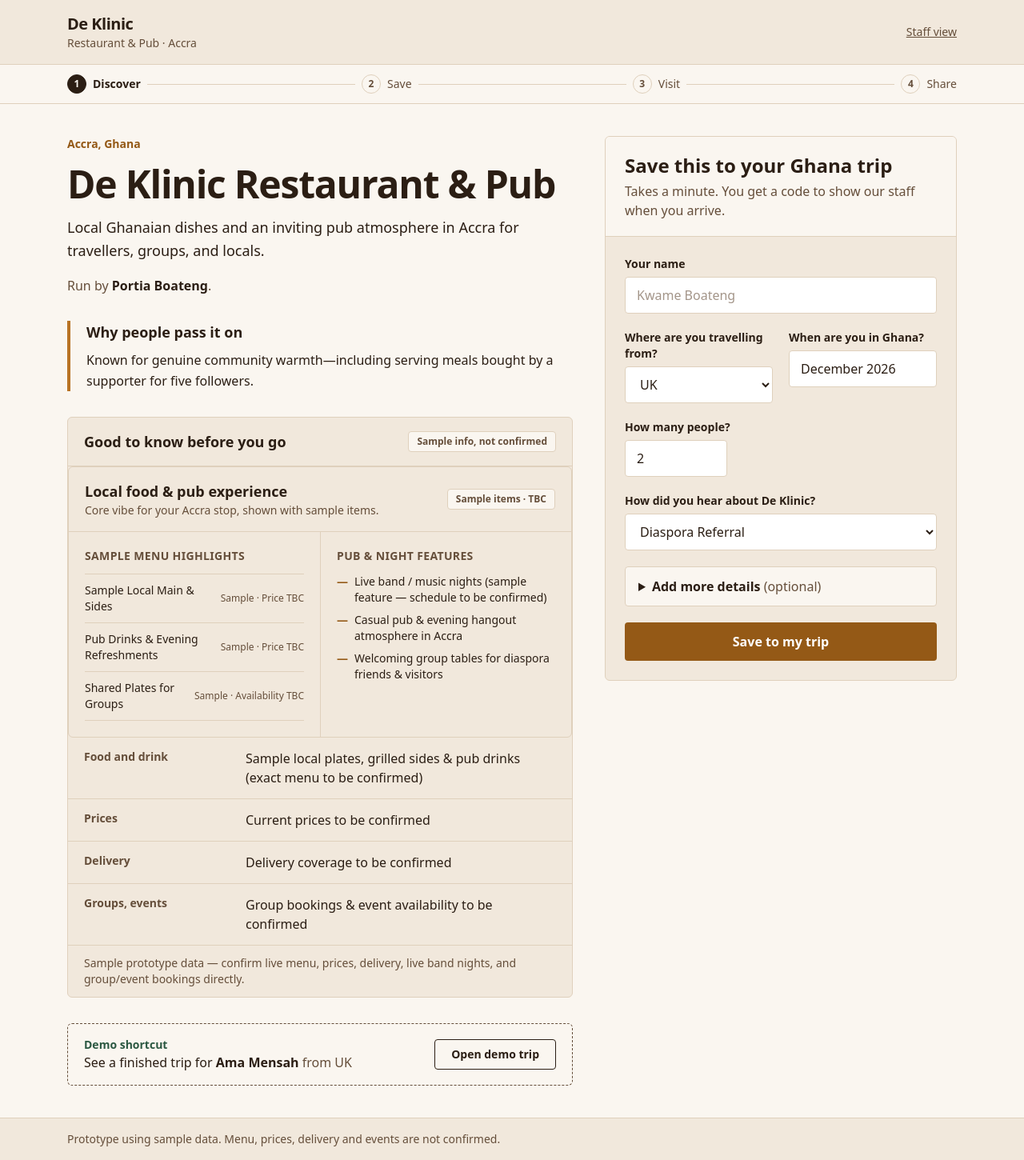
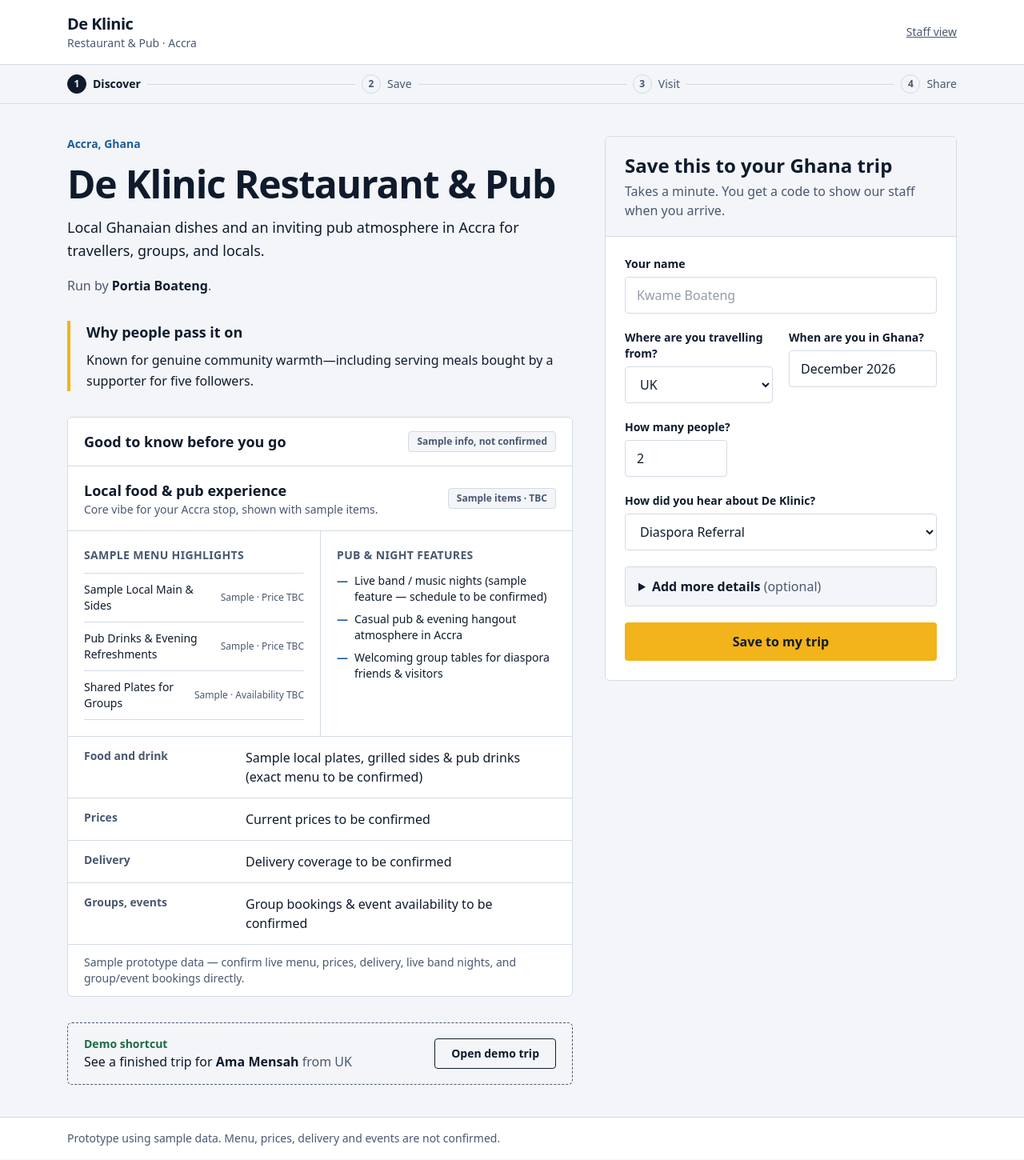
Before and after one commit to Nuel-Agyei/deklinic, a Laravel app: page /discover in a window 1280 px wide. Shown: the whole page at 80% size. Run offline with Laravel 12, Linux system fonts and the light colour scheme; data comes from the database, SQL or seed files in the repository; some libraries are stand-ins or nearby versions.

Commit message:
final UI tweaks

```diff
--- a/resources/views/journey/discover.blade.php
+++ b/resources/views/journey/discover.blade.php
@@ -9,7 +9,7 @@
         {{-- LEFT: what is this place? --}}
         <div class="space-y-8 lg:col-span-7">
             <section class="space-y-4">
-                <p class="text-sm font-semibold text-ochreDark">{{ $venue->city }}, {{ $venue->country }}</p>
+                <p class="text-sm font-semibold text-link">{{ $venue->city }}, {{ $venue->country }}</p>
 
                 <h1 class="text-4xl font-bold leading-tight tracking-tight sm:text-5xl">
                     {{ $venue->name }}
@@ -19,12 +19,12 @@
                     {{ $venue->summary }}
                 </p>
 
-                <p class="text-base text-umber">
+                <p class="text-base text-muted">
                     Run by <span class="font-semibold text-ink">{{ $venue->owner_name }}</span>.
                 </p>
             </section>
 
-            <section class="border-l-4 border-ochre pl-5">
+            <section class="border-l-4 border-gold pl-5">
                 <h2 class="text-lg font-bold">Why people pass it on</h2>
                 <p class="mt-2 text-base leading-relaxed">
                     {{ $venue->community_story }}
@@ -42,9 +42,9 @@
             @endphp
 
             <section class="panel">
-                <div class="flex flex-wrap items-center justify-between gap-2 border-b border-parchment px-5 py-4">
+                <div class="flex flex-wrap items-center justify-between gap-2 border-b border-edge px-5 py-4">
                     <h2 class="text-lg font-bold">Good to know before you go</h2>
-                    <span class="rounded border border-parchment bg-cream px-2.5 py-1 text-xs font-semibold text-umber">
+                    <span class="rounded border border-edge bg-paper px-2.5 py-1 text-xs font-semibold text-muted">
                         Sample info, not confirmed
                     </span>
                 </div>
@@ -53,66 +53,66 @@
                     $sampleMenu = $details['sample_menu'] ?? [];
                 @endphp
 
-                <section class="panel">
-                    <div class="flex flex-wrap items-center justify-between gap-2 border-b border-parchment px-5 py-4">
+                <div>
+                    <div class="flex flex-wrap items-center justify-between gap-2 border-b border-edge px-5 py-4">
                         <div>
                             <h2 class="text-lg font-bold">Local food &amp; pub experience</h2>
-                            <p class="text-sm text-umber">Core vibe for your Accra stop, shown with sample items.</p>
+                            <p class="text-sm text-muted">Core vibe for your Accra stop, shown with sample items.</p>
                         </div>
-                        <span class="rounded border border-parchment bg-cream px-2.5 py-1 text-xs font-semibold text-umber">
+                        <span class="rounded border border-edge bg-paper px-2.5 py-1 text-xs font-semibold text-muted">
                             Sample items · TBC
                         </span>
                     </div>
 
-                    <div class="grid grid-cols-1 divide-y divide-parchment md:grid-cols-2 md:divide-x md:divide-y-0">
+                    <div class="grid grid-cols-1 divide-y divide-edge md:grid-cols-2 md:divide-x md:divide-y-0">
                         <div class="p-5 space-y-3">
-                            <h3 class="text-sm font-bold uppercase tracking-wide text-umber">Sample menu highlights</h3>
-                            <ul class="divide-y divide-parchment border-y border-parchment text-sm">
+                            <h3 class="text-sm font-bold uppercase tracking-wide text-muted">Sample menu highlights</h3>
+                            <ul class="divide-y divide-edge border-y border-edge text-sm">
                                 @foreach ($sampleMenu as $item)
                                     <li class="py-2.5 flex items-center justify-between gap-3">
                                         <span class="font-medium text-ink">{{ $item['name'] }}</span>
-                                        <span class="text-xs text-umber shrink-0">{{ $item['status'] }}</span>
+                                        <span class="text-xs text-muted shrink-0">{{ $item['status'] }}</span>
                                     </li>
                                 @endforeach
                             </ul>
                         </div>
 
                         <div class="p-5 space-y-3">
-                            <h3 class="text-sm font-bold uppercase tracking-wide text-umber">Pub &amp; night features</h3>
+                            <h3 class="text-sm font-bold uppercase tracking-wide text-muted">Pub &amp; night features</h3>
                             <ul class="space-y-2 text-sm text-ink">
                                 @foreach ($pubFeatures as $feature)
                                     <li class="flex items-start gap-2">
-                                        <span class="font-bold text-ochreDark">—</span>
+                                        <span class="font-bold text-link">—</span>
                                         <span>{{ $feature }}</span>
                                     </li>
                                 @endforeach
                             </ul>
                         </div>
                     </div>
-                </section>
+                </div>
 
-                <dl class="divide-y divide-parchment">
+                <dl class="divide-y divide-edge border-t border-edge">
                     @foreach ($rows as $term => $value)
                         <div class="grid grid-cols-1 gap-1 px-5 py-3.5 sm:grid-cols-3 sm:gap-4">
-                            <dt class="text-sm font-semibold text-umber">{{ $term }}</dt>
+                            <dt class="text-sm font-semibold text-muted">{{ $term }}</dt>
                             <dd class="text-base sm:col-span-2">{{ $value }}</dd>
                         </div>
                     @endforeach
                 </dl>
 
                 @if (!empty($details['data_note']))
-                    <p class="border-t border-parchment px-5 py-3 text-sm text-umber">{{ $details['data_note'] }}</p>
+                    <p class="border-t border-edge px-5 py-3 text-sm text-muted">{{ $details['data_note'] }}</p>
                 @endif
             </section>
 
             @if ($demoVisit)
                 <section
-                    class="flex flex-col gap-3 rounded-md border border-dashed border-umber px-5 py-4 sm:flex-row sm:items-center sm:justify-between">
+                    class="flex flex-col gap-3 rounded-md border border-dashed border-muted px-5 py-4 sm:flex-row sm:items-center sm:justify-between">
                     <div>
-                        <p class="text-sm font-bold text-forest">Demo shortcut</p>
+                        <p class="text-sm font-bold text-ok">Demo shortcut</p>
                         <p class="text-base">
                             See a finished trip for <span class="font-semibold">{{ $demoVisit->guest_name }}</span>
-                            <span class="text-umber">from {{ $demoVisit->origin_region }}</span>
+                            <span class="text-muted">from {{ $demoVisit->origin_region }}</span>
                         </p>
                     </div>
                     <a href="{{ route('itinerary.show', $demoVisit->token) }}"
@@ -128,9 +128,9 @@
             <form action="{{ route('itinerary.store') }}" method="POST" class="panel overflow-hidden">
                 @csrf
 
-                <div class="border-b border-parchment bg-cream px-6 py-5">
+                <div class="border-b border-edge bg-paper px-6 py-5">
                     <h2 class="text-2xl font-bold">Save this to your Ghana trip</h2>
-                    <p class="mt-1 text-base text-umber">
+                    <p class="mt-1 text-base text-muted">
                         Takes a minute. You get a code to show our staff when you arrive.
                     </p>
                 </div>
@@ -179,13 +179,13 @@
                     </div>
 
                     {{-- Optional extras stay out of the way until wanted --}}
-                    <details class="group rounded border border-parchment bg-cream"
+                    <details class="group rounded border border-edge bg-paper"
                         @if (old('discovery_label') || old('guest_contact') || old('trip_note')) open @endif>
-                        <summary class="cursor-pointer select-none px-4 py-3 text-base font-semibold hover:text-ochreDark">
-                            Add more details <span class="font-normal text-umber">(optional)</span>
+                        <summary class="cursor-pointer select-none px-4 py-3 text-base font-semibold hover:text-link">
+                            Add more details <span class="font-normal text-muted">(optional)</span>
                         </summary>
 
-                        <div class="space-y-5 border-t border-parchment p-4">
+                        <div class="space-y-5 border-t border-edge p-4">
                             <div>
                                 <label for="discovery_label" class="label">Who or what told you about us?</label>
                                 <input id="discovery_label" name="discovery_label" type="text"
@@ -198,17 +198,18 @@
                                 <input id="guest_contact" name="guest_contact" type="text" autocomplete="email"
                                     value="{{ old('guest_contact') }}" placeholder="kwame@example.com" class="field">
                             </div>
-                            <div class="mb-2 flex flex-wrap gap-2">
+                            <div>
+                                <label for="trip_note" class="label">Anything we should know?</label>
+                            <div class="mt-2 flex flex-wrap gap-2">
                                 @foreach (['Local food', 'Pub & drinks', 'Live band night', 'Group table'] as $tag)
                                     <button type="button"
                                         onclick="const el = document.getElementById('trip_note'); el.value = el.value ? el.value + ', ' + '{{ $tag }}' : 'Interested in: {{ $tag }}';"
-                                        class="rounded border border-parchment bg-white px-2.5 py-1 text-xs font-semibold text-ink hover:border-ink">
+                                        class="rounded border border-edge bg-white px-2.5 py-1 text-xs font-semibold text-ink hover:border-ink">
                                         + {{ $tag }}
                                     </button>
                                 @endforeach
                             </div>
-                            <div>
-                                <label for="trip_note" class="label">Anything we should know?</label>
+
                                 <textarea id="trip_note" name="trip_note" rows="3"
                                     placeholder="Arriving mid-December, planning dinner with friends." class="field">{{ old('trip_note') }}</textarea>
                             </div>
--- a/resources/views/layouts/app.blade.php
+++ b/resources/views/layouts/app.blade.php
@@ -10,15 +10,15 @@
             theme: {
                 extend: {
                     colors: {
-                        cream: '#FAF6F0',
-                        sand: '#F1E8DC',
-                        parchment: '#DFD0BC',
-                        ink: '#2B1E14',
-                        umber: '#654E3A',
-                        ochre: '#B87324',
-                        ochreDark: '#945916',
-                        forest: '#2B5842',
-                        forestTint: '#E5EFE9',
+                        paper: '#F3F5F8',
+                        surface: '#FFFFFF',
+                        edge: '#D3DAE4',
+                        ink: '#0F1B2D',
+                        muted: '#4A5870',
+                        gold: '#F2B31B',
+                        link: '#1B5E9B',
+                        ok: '#1F6B47',
+                        okTint: '#E3F1E9',
                     },
                     borderRadius: {
                         DEFAULT: '4px',
@@ -38,25 +38,25 @@
                 @apply block mb-1.5 text-sm font-semibold text-ink;
             }
             .field {
-                @apply block w-full rounded border border-parchment bg-white px-3.5 py-2.5 text-base text-ink placeholder:text-umber/60 focus:border-ink focus:outline-none focus:ring-2 focus:ring-ink/15;
+                @apply block w-full rounded border border-edge bg-white px-3.5 py-2.5 text-base text-ink placeholder:text-muted/60 focus:border-ink focus:outline-none focus:ring-2 focus:ring-ink/15;
             }
             .btn-primary {
-                @apply inline-flex items-center justify-center rounded bg-ochreDark px-5 py-3 text-base font-semibold text-white transition-colors hover:bg-ink focus:outline-none focus-visible:ring-2 focus-visible:ring-ink focus-visible:ring-offset-2 focus-visible:ring-offset-cream;
+                @apply inline-flex items-center justify-center rounded bg-gold px-5 py-3 text-base font-semibold text-ink transition-colors hover:bg-ink hover:text-white focus:outline-none focus-visible:ring-2 focus-visible:ring-ink focus-visible:ring-offset-2 focus-visible:ring-offset-paper;
             }
             .btn-secondary {
-                @apply inline-flex items-center justify-center rounded border border-ink bg-transparent px-5 py-3 text-base font-semibold text-ink transition-colors hover:bg-ink hover:text-cream focus:outline-none focus-visible:ring-2 focus-visible:ring-ink focus-visible:ring-offset-2 focus-visible:ring-offset-cream;
+                @apply inline-flex items-center justify-center rounded border border-ink bg-transparent px-5 py-3 text-base font-semibold text-ink transition-colors hover:bg-ink hover:text-paper focus:outline-none focus-visible:ring-2 focus-visible:ring-ink focus-visible:ring-offset-2 focus-visible:ring-offset-paper;
             }
             .btn-confirm {
-                @apply inline-flex items-center justify-center rounded bg-forest px-5 py-2.5 text-base font-semibold text-white transition-colors hover:bg-ink focus:outline-none focus-visible:ring-2 focus-visible:ring-ink focus-visible:ring-offset-2 focus-visible:ring-offset-cream;
+                @apply inline-flex items-center justify-center rounded bg-ok px-5 py-2.5 text-base font-semibold text-white transition-colors hover:bg-ink focus:outline-none focus-visible:ring-2 focus-visible:ring-ink focus-visible:ring-offset-2 focus-visible:ring-offset-paper;
             }
             .panel {
-                @apply rounded-md border border-parchment bg-sand;
+                @apply rounded-md border border-edge bg-surface;
             }
         }
     </style>
     @endverbatim
 </head>
-<body class="flex min-h-screen flex-col bg-cream text-base text-ink antialiased selection:bg-ochre selection:text-white">
+<body class="flex min-h-screen flex-col bg-paper text-base text-ink antialiased selection:bg-gold selection:text-ink">
 
     @php
         $isStaff = request()->routeIs('staff.*');
@@ -64,26 +64,26 @@
         $steps = ['Discover', 'Save', 'Visit', 'Share'];
     @endphp
 
-    <header class="border-b border-parchment bg-sand">
+    <header class="border-b border-edge bg-surface">
         <div class="mx-auto flex max-w-6xl items-center justify-between gap-4 px-5 py-4">
             <a href="{{ route('discover') }}" class="leading-tight">
                 <span class="block text-xl font-bold tracking-tight">De Klinic</span>
-                <span class="block text-sm text-umber">Restaurant &amp; Pub · Accra</span>
+                <span class="block text-sm text-muted">Restaurant &amp; Pub · Accra</span>
             </a>
 
             @if ($isStaff)
                 <div class="flex items-center gap-3 text-sm">
-                    <span class="rounded bg-ink px-2.5 py-1 font-semibold text-cream">Staff view</span>
-                    <a href="{{ route('discover') }}" class="font-medium text-umber underline hover:text-ink">Traveller view</a>
+                    <span class="rounded bg-ink px-2.5 py-1 font-semibold text-paper">Staff view</span>
+                    <a href="{{ route('discover') }}" class="font-medium text-muted underline hover:text-ink">Traveller view</a>
                 </div>
             @else
-                <a href="{{ route('staff.visits') }}" class="text-sm font-medium text-umber underline hover:text-ink">Staff view</a>
+                <a href="{{ route('staff.visits') }}" class="text-sm font-medium text-muted underline hover:text-ink">Staff view</a>
             @endif
         </div>
 
         {{-- Progress: only on traveller pages. Shows where you are in the trip. --}}
         @if (! $isStaff && $step > 0)
-            <div class="border-t border-parchment bg-cream">
+            <div class="border-t border-edge bg-paper">
                 <ol class="mx-auto flex max-w-6xl items-center gap-2 px-5 py-3 text-sm" aria-label="Your progress">
                     @foreach ($steps as $i => $label)
                         @php
@@ -91,16 +91,16 @@
                             $done = $n < $step;
                             $current = $n === $step;
                         @endphp
-                        <li class="flex items-center gap-2 {{ $current ? 'font-bold text-ink' : ($done ? 'font-medium text-forest' : 'text-umber') }}"
+                        <li class="flex items-center gap-2 {{ $current ? 'font-bold text-ink' : ($done ? 'font-medium text-ok' : 'text-muted') }}"
                             @if ($current) aria-current="step" @endif>
                             <span class="flex h-6 w-6 shrink-0 items-center justify-center rounded-full border text-xs font-bold
-                                {{ $current ? 'border-ink bg-ink text-cream' : ($done ? 'border-forest bg-forest text-white' : 'border-parchment bg-cream text-umber') }}">
+                                {{ $current ? 'border-ink bg-ink text-paper' : ($done ? 'border-ok bg-ok text-white' : 'border-edge bg-paper text-muted') }}">
                                 {{ $done ? '✓' : $n }}
                             </span>
                             <span>{{ $label }}</span>
                         </li>
                         @if (! $loop->last)
-                            <li class="h-px flex-1 {{ $done ? 'bg-forest' : 'bg-parchment' }}" aria-hidden="true"></li>
+                            <li class="h-px flex-1 {{ $done ? 'bg-ok' : 'bg-edge' }}" aria-hidden="true"></li>
                         @endif
                     @endforeach
                 </ol>
@@ -110,7 +110,7 @@
 
     <main class="mx-auto w-full max-w-6xl flex-1 px-5 py-8 sm:py-10">
         @if (session('status'))
-            <div class="mb-6 rounded border border-forest bg-forestTint px-4 py-3 text-base font-medium text-forest" role="status">
+            <div class="mb-6 rounded border border-ok bg-okTint px-4 py-3 text-base font-medium text-ok" role="status">
                 {{ session('status') }}
             </div>
         @endif
@@ -129,8 +129,8 @@
         @yield('content')
     </main>
 
-    <footer class="border-t border-parchment bg-sand">
-        <div class="mx-auto max-w-6xl px-5 py-4 text-sm text-umber">
+    <footer class="border-t border-edge bg-surface">
+        <div class="mx-auto max-w-6xl px-5 py-4 text-sm text-muted">
             Prototype using sample data. Menu, prices, delivery and events are not confirmed.
         </div>
     </footer>
```
Also changed, not shown: resources/views/journey/itinerary.blade.php (+20 -20 lines), resources/views/staff/referral.blade.php (+7 -7 lines), resources/views/staff/visits.blade.php (+9 -9 lines).
